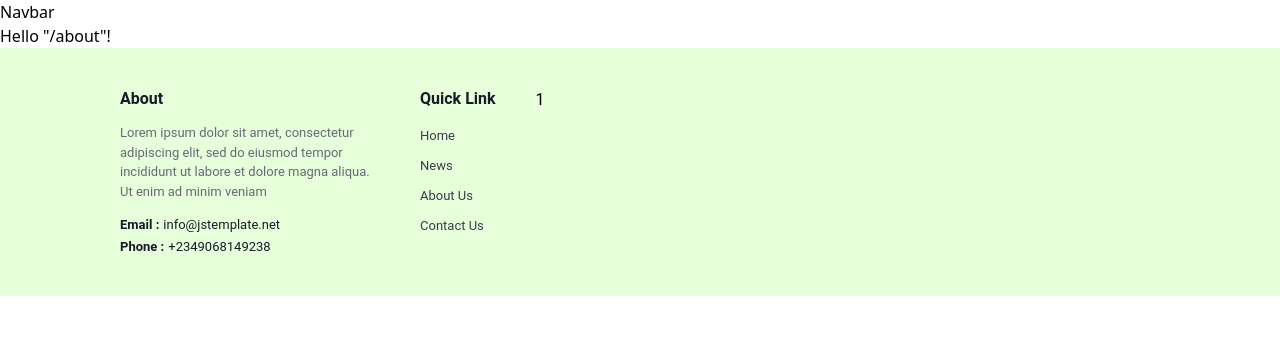
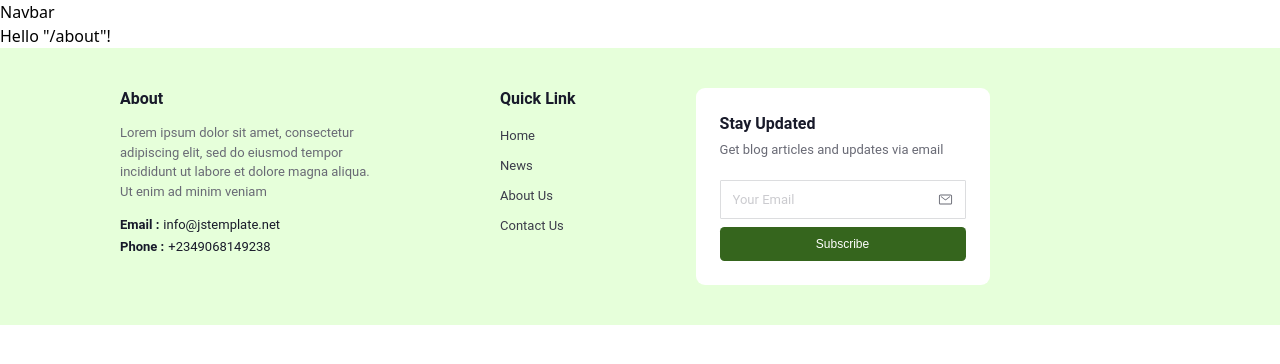
Before and after one commit to HenryAgu/sir-patrick, a React (Vite) app: page /about in a window 1280 px wide. Shown: the top 364 px of the page. Built offline with nearby package versions, Linux system fonts and the light colour scheme.

Commit message:
footer for desktop 2xl and mobile

```diff
--- a/src/components/layout/Footer.tsx
+++ b/src/components/layout/Footer.tsx
@@ -25,13 +25,13 @@ const Footer = () => {
     },
   ];
   return (
-    <footer className="bg-secondary-100 px-30 py-10 font-roboto">
-      <div className="container mx-auto w-full flex gap-x-10">
-        <div className="flex flex-col gap-y-3.5">
-          <p className="text-secondary-900 text-base leading-[21px] font-semibold">
+    <footer className="bg-secondary-100 px-5 lg:px-30 py-10 font-roboto">
+      <div className="container mx-auto w-full flex lg:flex-row flex-col-reverse items-center lg:items-start text-center lg:text-left gap-x-30 2xl:gap-x-40">
+        <div className="flex flex-col gap-y-3.5 border-t lg:border-t-0 border-brand-gray-300 pt-5 lg:pt-0 w-full lg:w-fit">
+          <p className="text-secondary-900 text-base leading-[21px] font-semibold hidden lg:block">
             About
           </p>
-          <p className="text-secondary-500 font-normal text-[13px] max-w-[260px]">
+          <p className="text-secondary-500 font-normal text-[13px] max-w-[260px] hidden lg:block">
             Lorem ipsum dolor sit amet, consectetur adipiscing elit, sed do
             eiusmod tempor incididunt ut labore et dolore magna aliqua. Ut enim
             ad minim veniam
@@ -51,19 +51,48 @@ const Footer = () => {
             </p>
           </div>
         </div>
-        <div className="flex flex-col gap-y-3.5">
+        <div className="flex flex-col gap-y-2.5 lg:gap-y-3.5 lg:pb-0 pb-5">
           <p className="text-secondary-900 text-base leading-[21px] font-semibold">
             Quick Link
           </p>
-          <ul className="flex flex-col gap-y-1.5">
+          <ul className="flex flex-row lg:flex-col gap-1.5">
             {navMenu.map((item, index) => (
               <li key={index}>
-                <Link to={item.path} className="font-normal text-[13px] text-secondary-600 transition-opacity ease-in-out duration-200 hover:opacity-65">{item.title}</Link>
+                <Link
+                  to={item.path}
+                  className="font-normal text-[13px] text-secondary-600 transition-opacity ease-in-out duration-200 hover:opacity-65"
+                >
+                  {item.title}
+                </Link>
               </li>
             ))}
           </ul>
         </div>
-        <div className="">1</div>
+        <div className="bg-white w-[294px] p-6 rounded-[9px] hidden lg:flex flex-col gap-y-3">
+          <div className="flex flex-col gap-y-1">
+            <p className="font-semibold text-base text-secondary-800">
+              Stay Updated
+            </p>
+            <span className="font-normal text-[13px] text-secondary-500">
+              Get blog articles and updates via email
+            </span>
+          </div>
+          <div className="flex flex-col gap-y-2 mt-2">
+            <div className="flex gap-x-2 py-[9px] px-3 border border-secondary-200 rounded-[1px]">
+              <input
+                type="email"
+                placeholder="Your Email"
+                className="text-[13px] font-normal text-secondary-400 focus:outline-transparent w-full"
+              />
+              <img
+                src="/public/icons/mail.svg"
+                alt="mail_icon"
+                className="h-auto w-auto"
+              />
+            </div>
+            <button className="bg-brand-green-900 py-[9px] px-[15px] rounded-[4.5px] text-xs text-white font-medium font-work-sans">Subscribe</button>
+          </div>
+        </div>
       </div>
     </footer>
   );
--- a/src/index.css
+++ b/src/index.css
@@ -1,16 +1,27 @@
 @import "tailwindcss";
 
-/* Roboto Fontstyle */
-@import url("https://fonts.googleapis.com/css2?family=Roboto:ital,wght@0,100..900;1,100..900&family=Space+Grotesk:wght@300..700&display=swap");
+/* Roboto and Work Sans Fontstyles */
+@import url("https://fonts.googleapis.com/css2?family=Roboto:ital,wght@0,100..900;1,100..900&family=Work+Sans:ital,wght@0,100..900;1,100..900&display=swap");
+
 @layer utilities {
   .font-roboto {
     font-family: "Roboto", sans-serif;
   }
+
+  .font-work-sans {
+    font-family: "Work Sans", sans-serif;
+  }
 }
 @theme {
   --color-secondary-100: #e6ffda;
-  --color-secondary-500: #696A75;
-  --color-secondary-600: #3B3C4A;
-  --color-secondary-800: #181A2A;
-  --color-secondary-900: #181A2A;
+  --color-secondary-200: #dcdddf;
+  --color-secondary-400: #97989f;
+  --color-secondary-500: #696a75;
+  --color-secondary-600: #3b3c4a;
+  --color-secondary-800: #181a2a;
+  --color-secondary-900: #181a2a;
+
+  --color-brand-green-900: #35651d;
+
+  --color-brand-gray-300: #e8e8ea;
 }
```
Also changed, not shown: public/icons/mail.svg (added).
